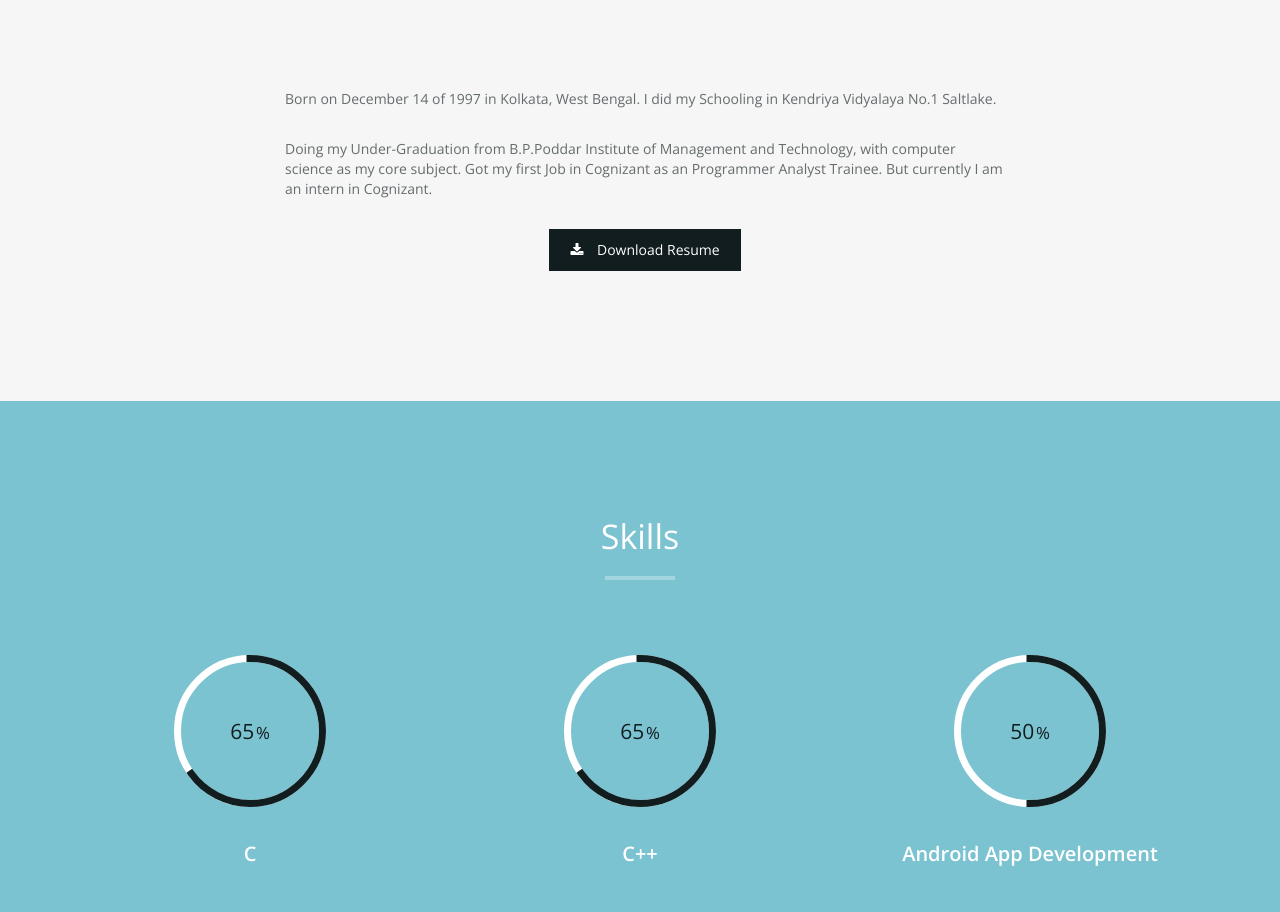
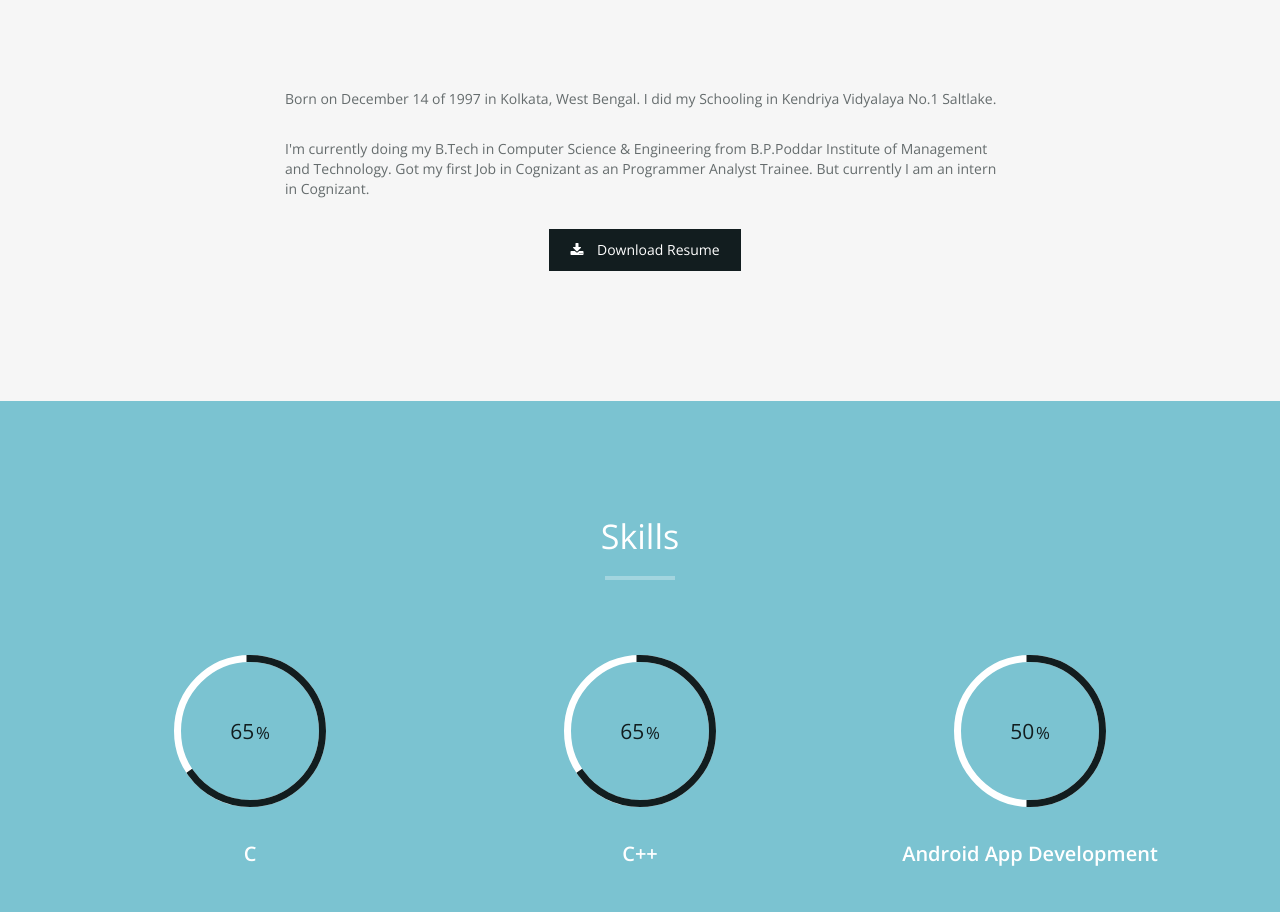
Before and after one commit to arijitpal4/arijitpal4.github.io, a plain HTML site: page index.html in a window 1280 px wide. Shown: the part 980-1892 px from the top of the page. Drawn offline with nearby package versions, Linux system fonts and the light colour scheme.

Commit message:
Update index.html

```diff
--- a/index.html
+++ b/index.html
@@ -87,7 +87,7 @@
           <p>Born on December 14 of 1997 in Kolkata, West Bengal.
           I did my Schooling in Kendriya Vidyalaya No.1 Saltlake.
 		</p>
-	  <p>Doing my Under-Graduation from B.P.Poddar Institute of Management and Technology, with  computer science as my core subject.
+	  <p>I'm currently doing my B.Tech in Computer Science & Engineering from B.P.Poddar Institute of Management and Technology.
 		Got my first Job in Cognizant as an Programmer Analyst Trainee. But currently I am an intern in Cognizant.</p>
 		<p class="text-center"><a class="btn btn-primary" href="resume.pdf" download><i class="fa fa-download"></i> Download Resume</a></p>
 
```
